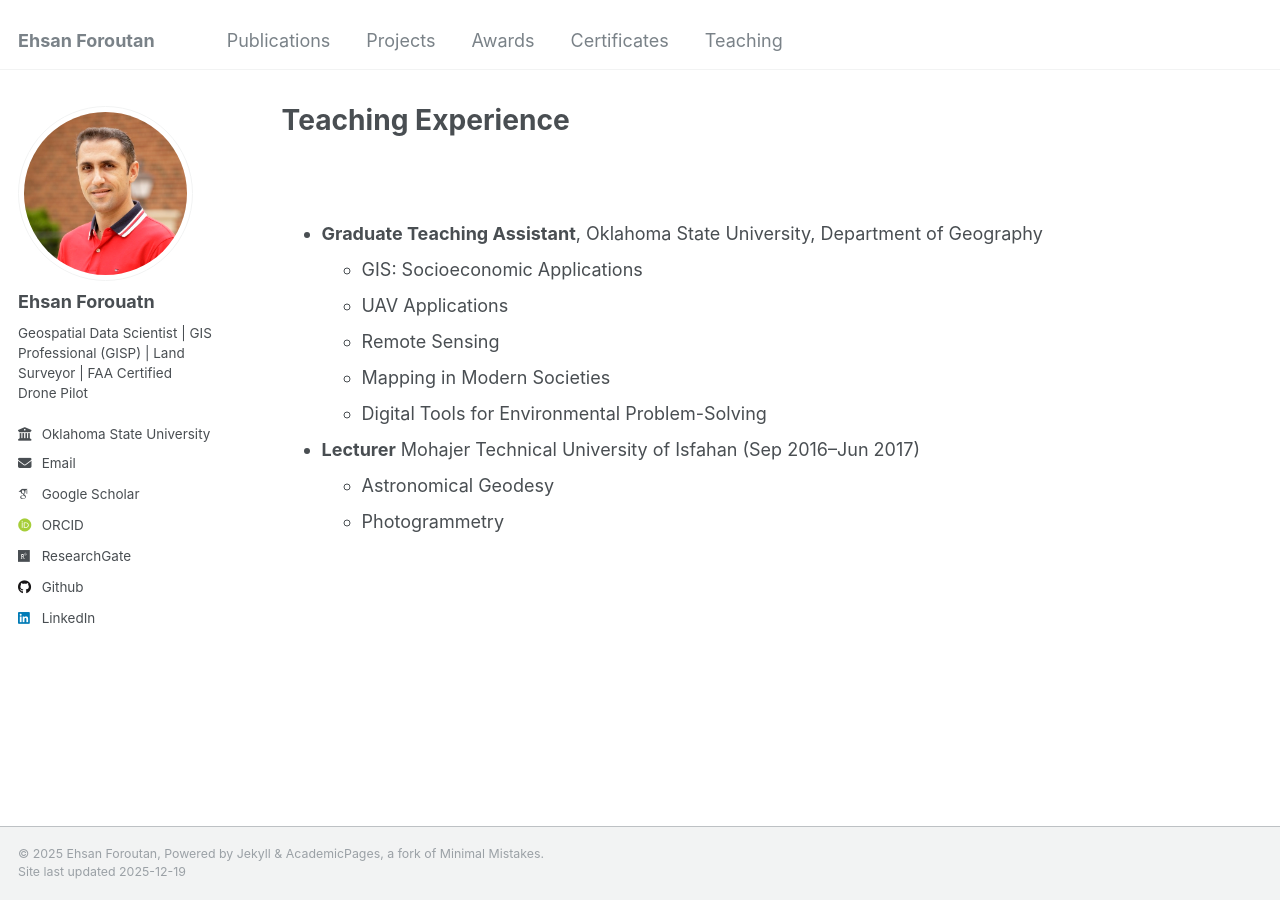
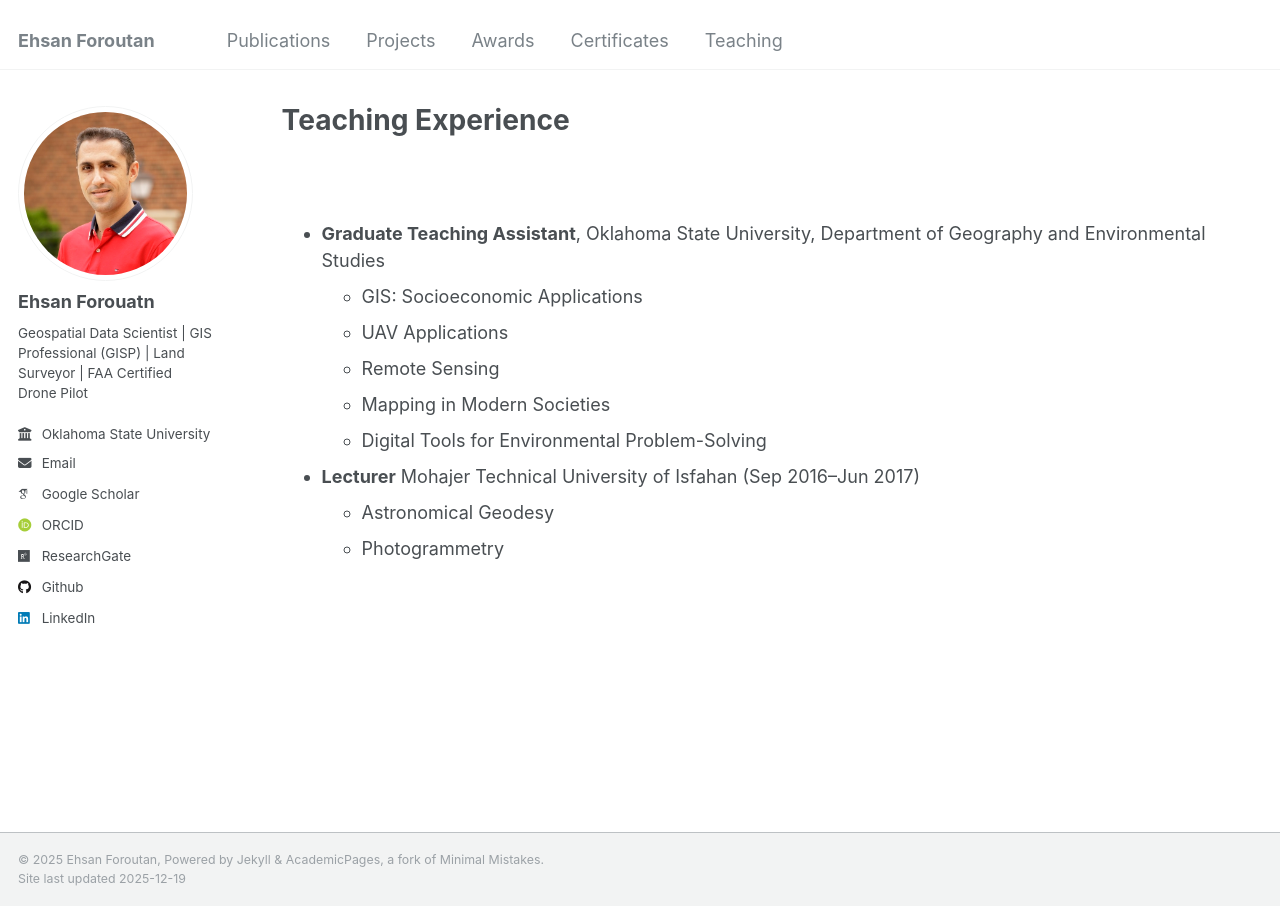
Before and after one commit to eforoutan/eforoutan.github.io, a Jekyll site: the page built from _pages/teaching.html, in a window 1280 px wide. Built offline with Jekyll 4.4.1, drawn with Linux system fonts in a browser that asks for light colours; some web fonts are replaced.

Commit message:
Update teaching role description to include Environmental Studies

```diff
--- a/_pages/teaching.html
+++ b/_pages/teaching.html
@@ -8,7 +8,7 @@ author_profile: true
 {% include base_path %}
 <br> </br>
 <ul>
-  <li><strong>Graduate Teaching Assistant</strong>, Oklahoma State University, Department of Geography
+  <li><strong>Graduate Teaching Assistant</strong>, Oklahoma State University, Department of Geography and Environmental Studies
     <ul>
       <li>GIS: Socioeconomic Applications</li>
       <li>UAV Applications</li>
```
